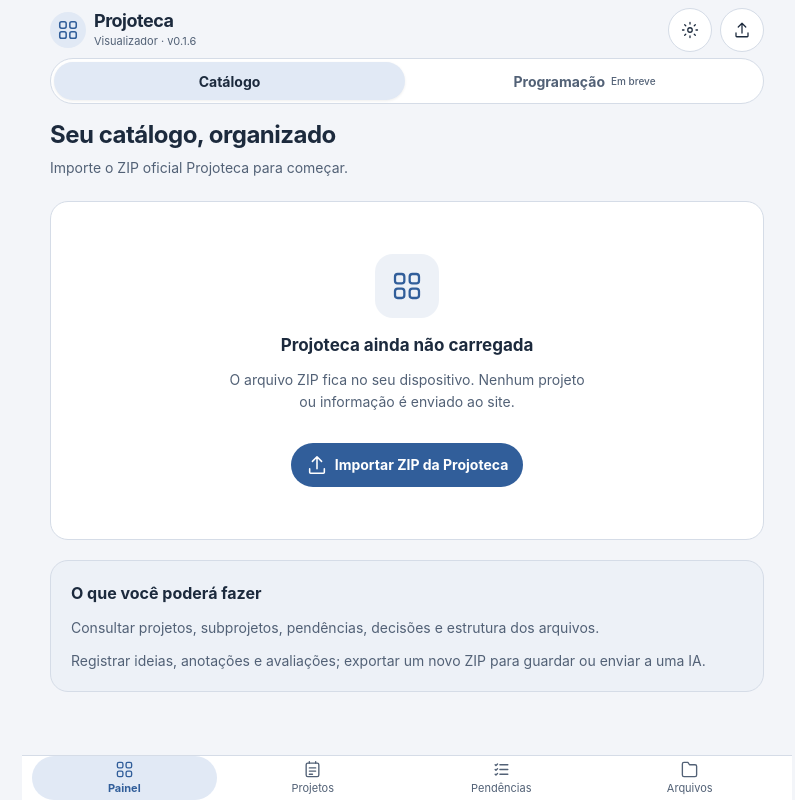
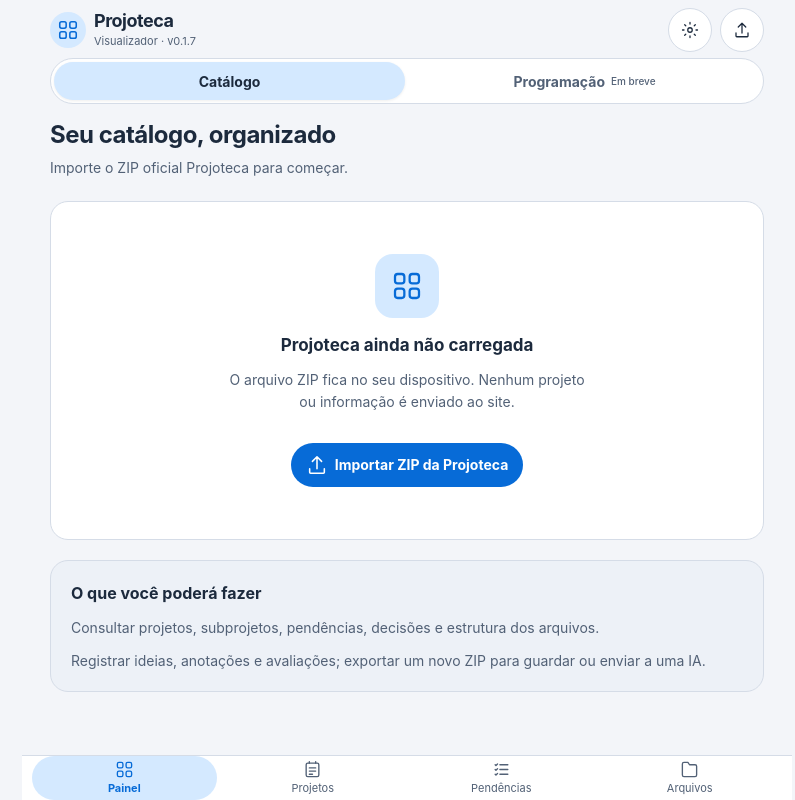
Before and after one commit to viniciusnevesdev/projoteca-visualizador, a website: page index.html in a window 1280 px wide. Shown: the whole page, without its empty margins (233-1028 px from the left). Drawn offline with Linux system fonts and the light colour scheme.

Commit message:
style: tema claro vibrante e atualização de cache v0.1.7

```diff
--- a/index.html
+++ b/index.html
@@ -1,9 +1,9 @@
 <!doctype html>
-<html lang="pt-BR"><head><meta charset="utf-8"><meta name="viewport" content="width=device-width, initial-scale=1, viewport-fit=cover"><meta name="theme-color" content="#141923"><meta name="description" content="Projoteca Visualizador: catálogo local de projetos, ideias e decisões."><title>Projoteca Visualizador</title><link rel="manifest" href="./manifest.webmanifest"><link rel="icon" href="./assets/icon.svg" type="image/svg+xml"><link rel="apple-touch-icon" href="./assets/apple-touch-icon.png"><script>try{const t=localStorage.getItem('projoteca.theme.v1');if(t==='light'||t==='dark')document.documentElement.dataset.theme=t}catch{}</script><link rel="stylesheet" href="./tokens.css"><link rel="stylesheet" href="./styles.css"></head>
+<html lang="pt-BR"><head><meta charset="utf-8"><meta name="viewport" content="width=device-width, initial-scale=1, viewport-fit=cover"><meta name="theme-color" content="#141923"><meta name="description" content="Projoteca Visualizador: catálogo local de projetos, ideias e decisões."><title>Projoteca Visualizador</title><link rel="manifest" href="./manifest.webmanifest"><link rel="icon" href="./assets/icon.svg" type="image/svg+xml"><link rel="apple-touch-icon" href="./assets/apple-touch-icon.png"><script>try{const t=localStorage.getItem('projoteca.theme.v1');if(t==='light'||t==='dark')document.documentElement.dataset.theme=t}catch{}</script><link rel="stylesheet" href="./tokens.css?v=017"><link rel="stylesheet" href="./styles.css?v=017"></head>
 <body>
 <div class="app">
  <header class="header">
-  <div class="brand"><div class="logo" aria-hidden="true"><svg class="icon" viewBox="0 0 24 24" fill="none" stroke="currentColor" stroke-width="1.7" stroke-linecap="round" stroke-linejoin="round" aria-hidden="true" focusable="false"><rect x="3" y="3" width="7" height="7" rx="2"/><rect x="14" y="3" width="7" height="7" rx="2"/><rect x="3" y="14" width="7" height="7" rx="2"/><rect x="14" y="14" width="7" height="7" rx="2"/></svg></div><div><strong>Projoteca</strong><small>Visualizador · <span id="app-version">v0.1.6</span></small></div></div>
+  <div class="brand"><div class="logo" aria-hidden="true"><svg class="icon" viewBox="0 0 24 24" fill="none" stroke="currentColor" stroke-width="1.7" stroke-linecap="round" stroke-linejoin="round" aria-hidden="true" focusable="false"><rect x="3" y="3" width="7" height="7" rx="2"/><rect x="14" y="3" width="7" height="7" rx="2"/><rect x="3" y="14" width="7" height="7" rx="2"/><rect x="14" y="14" width="7" height="7" rx="2"/></svg></div><div><strong>Projoteca</strong><small>Visualizador · <span id="app-version">v0.1.7</span></small></div></div>
   <div class="header-actions"><button id="btn-settings" class="icon-btn" type="button" title="Ajustes" aria-label="Abrir ajustes" aria-pressed="false"><svg class="icon" viewBox="0 0 24 24" fill="none" stroke="currentColor" stroke-width="1.7" stroke-linecap="round" stroke-linejoin="round" aria-hidden="true" focusable="false"><circle cx="12" cy="12" r="3"/><path d="M12 2v2m0 16v2M4.93 4.93l1.41 1.41m11.32 11.32 1.41 1.41M2 12h2m16 0h2M4.93 19.07l1.41-1.41M17.66 6.34l1.41-1.41"/></svg></button><button id="btn-import-head" class="icon-btn" title="Importar ZIP" aria-label="Importar ZIP"><svg class="icon" viewBox="0 0 24 24" fill="none" stroke="currentColor" stroke-width="1.7" stroke-linecap="round" stroke-linejoin="round" aria-hidden="true" focusable="false"><path d="M12 16V3m-5 5 5-5 5 5M4 16v4a1 1 0 0 0 1 1h14a1 1 0 0 0 1-1v-4"/></svg></button></div>
  </header>
  <div class="environment" role="group" aria-label="Ambientes"><button class="env active" id="env-catalogo" data-env="catalogo" aria-pressed="true">Catálogo</button><button class="env" id="env-programacao" data-env="programacao" aria-pressed="false">Programação <span class="beta">Em breve</span></button></div>
--- a/package.json
+++ b/package.json
@@ -1,6 +1,6 @@
 {
   "name": "projoteca-visualizador",
-  "version": "0.1.6",
+  "version": "0.1.7",
   "private": true,
   "type": "module",
   "scripts": {
--- a/styles.css
+++ b/styles.css
@@ -39,11 +39,11 @@ button[data-action="new-idea"],button[data-action="add-note"],button[data-action
 .legend-file{color:var(--type-file-ink);border-color:var(--type-file);background:var(--type-file-bg)}
 /* Prioridade nunca substitui estado */
 .priority-pill{border:1px solid currentColor;font-weight:700;background:var(--surface2)}
-.priority-principal .priority-pill{color:var(--priority-principal-ink);border-color:var(--priority-principal);background:var(--priority-principal-bg)}
-.priority-alta .priority-pill{color:var(--priority-alta-ink);border-color:var(--priority-alta);background:var(--priority-alta-bg)}
+.priority-principal .priority-pill{color:var(--priority-principal-on-fill);border-color:var(--priority-principal-fill);background:var(--priority-principal-fill)}
+.priority-alta .priority-pill{color:var(--priority-alta-on-fill);border-color:var(--priority-alta-fill);background:var(--priority-alta-fill)}
 .priority-normal .priority-pill{color:var(--priority-normal)}
-.project-entry{border-inline-start:3px solid var(--type-project)}
-.project-entry.type-idea{border-inline-start-color:var(--type-idea)}
+.project-entry{border-inline-start:5px solid var(--type-project);background:var(--type-project-card-bg)}
+.project-entry.type-idea{border-inline-start-color:var(--type-idea);background:var(--type-idea-card-bg)}
 .stats .stat-project{background:var(--type-project-bg);border-inline-start:var(--stat-accent-width) solid var(--type-project)}.stats .card strong{color:var(--type-project-ink)}
 .stats .stat-principal{background:var(--priority-principal-bg);border-inline-start:var(--stat-accent-width) solid var(--priority-principal)}.stats .stat-principal strong{color:var(--priority-principal-ink)}
 .stats .stat-idea{background:var(--type-idea-bg);border-inline-start:var(--stat-accent-width) solid var(--type-idea)}.stats .stat-idea strong{color:var(--type-idea-ink)}
@@ -65,3 +65,11 @@ button[data-action="new-idea"],button[data-action="add-note"],button[data-action
 .kind-folder>.icon:first-child{color:var(--type-project)}
 .kind-file>.icon:first-child{color:var(--type-file)}
 .source-notice{border-color:var(--status-info)}
+
+/* Destaques vivos para interface clara; no escuro, os tokens retornam às cores anteriores.
+   O preenchimento intenso fica nos elementos pequenos; textos sobre cartões seguem legíveis. */
+.logo{background:var(--brand-highlight)}
+.empty .symbol{background:var(--brand-highlight)}
+.environment .env.active{background:var(--brand-highlight)}
+.bottom button.selected{background:var(--brand-highlight)}
+/* A intensidade das cores deve comunicar papel e prioridade, nunca reinterpretar o MMU. */
--- a/tokens.css
+++ b/tokens.css
@@ -10,7 +10,7 @@
  --ink:light-dark(#1c2a3d,#f1f5fb);
  --muted:light-dark(#526176,#b3c0d2);
  --line:light-dark(#d5dce7,#354359);
- --brand:light-dark(#315e9a,#b6cdf2);
+ --brand:light-dark(#076BD7,#b6cdf2);
  --on-brand:light-dark(#ffffff,#172a44);
  --nav-bg:light-dark(#fffffff5,#19212ef5);
  --shadow-subtle:light-dark(#00000012,#00000033);
@@ -34,37 +34,48 @@
  --status-warning-ink:light-dark(#82520A,#ffd07f);
  --status-info-ink:light-dark(#0A6399,#85c9ff);
  --status-success-bg:light-dark(#E1FAEB,transparent);
- --status-warning-bg:light-dark(#FFF2CE,var(--surface2));
+ --status-warning-bg:light-dark(#FFE8A6,var(--surface2));
  --status-warning-chip-bg:light-dark(#FFF2CE,transparent);
- --status-info-bg:light-dark(#E0F3FF,transparent);
- --status-warning-card-bg:light-dark(#FFFAEC,var(--surface));
- --status-info-card-bg:light-dark(#F1F9FF,var(--surface));
+ --status-info-bg:light-dark(#D6EFFF,transparent);
+ --status-warning-card-bg:light-dark(#FFF3CD,var(--surface));
+ --status-info-card-bg:light-dark(#E6F4FF,var(--surface));
  /* 2. Importancia Projoteca: independente da fase */
- --priority-principal:light-dark(#A650F4,#d9a4ff);
- --priority-alta:light-dark(#BA83F1,#c3afe0);
+ --priority-principal:light-dark(#9236EF,#d9a4ff);
+ --priority-alta:light-dark(#B46CE9,#c3afe0);
  --priority-normal:var(--muted);
  /* Principal/alta: contorno vivo, letras legíveis, fundo luminoso. */
  --priority-principal-ink:light-dark(#692B99,#d9a4ff);
  --priority-alta-ink:light-dark(#70488F,#c3afe0);
- --priority-principal-bg:light-dark(#F2E1FF,var(--surface2));
- --stat-accent-width:light-dark(3px,0px);
- --priority-alta-bg:light-dark(#F5EAFE,var(--surface2));
+ --priority-principal-bg:light-dark(#E9CEFF,var(--surface2));
+ --stat-accent-width:light-dark(5px,0px);
+ --priority-alta-bg:light-dark(#EBD5FA,var(--surface2));
  --priority-principal-chip-bg:light-dark(#F2E1FF,transparent);
+ /* Saturação aplicada nos pequenos elementos, sem sacrificar o texto. */
+ --priority-principal-fill:light-dark(#8B32E8,var(--surface2));
+ --priority-principal-on-fill:light-dark(#FFFFFF,var(--priority-principal));
+ --priority-alta-fill:light-dark(#C381F6,var(--surface2));
+ --priority-alta-on-fill:light-dark(#251236,var(--priority-alta));
+ --brand-highlight:light-dark(#D4E9FF,var(--surface3));
  /* 3. Tipo de conteudo Projoteca */
- --type-project:light-dark(#159EFF,#88caff);
- --type-idea:light-dark(#AB62F3,#d0b5ff);
+ --type-project:light-dark(#098DF0,#88caff);
+ --type-idea:light-dark(#AC48F2,#d0b5ff);
  --type-decision:light-dark(#FF9F50,#f0be95);
  --type-file:light-dark(#0CBABB,#8dd5d9);
  --type-pending:light-dark(#ECAA52,#dfba89);
  --type-rule:light-dark(#83A0D3,#aabedb);
  /* Fundos luminosos para categorias no modo claro. */
- --type-project-bg:light-dark(#E4F5FF,var(--surface2));
+ --type-project-bg:light-dark(#D9EEFF,var(--surface2));
  --type-project-ink:light-dark(#0B6197,#88caff);
- --type-idea-bg:light-dark(#F4E8FF,var(--surface2));
+ --type-idea-bg:light-dark(#EED9FF,var(--surface2));
  --type-idea-ink:light-dark(#682B9A,#d0b5ff);
  --type-file-bg:light-dark(#E3FAFA,transparent);
  --type-file-ink:light-dark(#0B686B,#8dd5d9);
  --type-idea-chip-bg:light-dark(#F4E8FF,transparent);
+ --type-project-card-bg:light-dark(#E5F3FF,var(--surface));
+ --type-idea-card-bg:light-dark(#F2E1FF,var(--surface));
+ --type-project-on-fill:light-dark(#073C6C,var(--ink));
+ --type-idea-on-fill:light-dark(#4E197D,var(--ink));
+ --type-file-on-fill:light-dark(#064C56,var(--ink));
 }
 :root[data-theme="light"] {color-scheme:light}
 :root[data-theme="dark"] {color-scheme:dark}
```
Also changed, not shown: sw.js (+12 -2 lines), tests/appearance.test.mjs (+12 -1 lines), tests/browser-smoke.mjs (+6 -1 lines), README.md.
